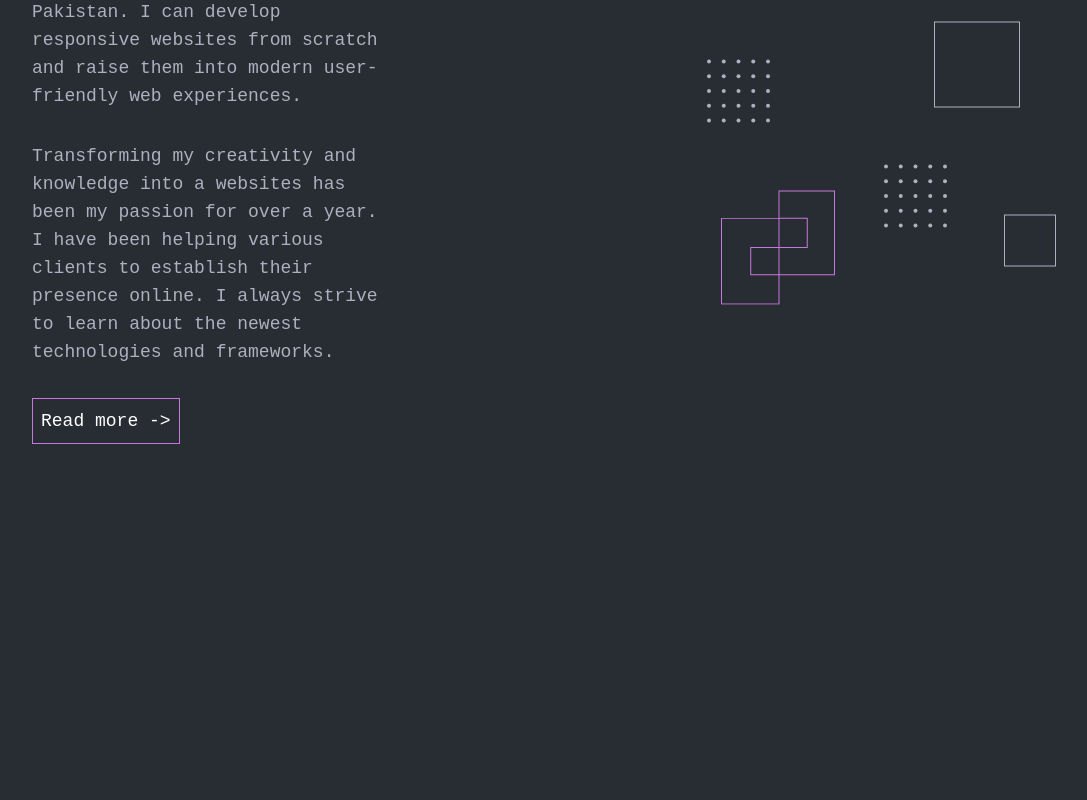
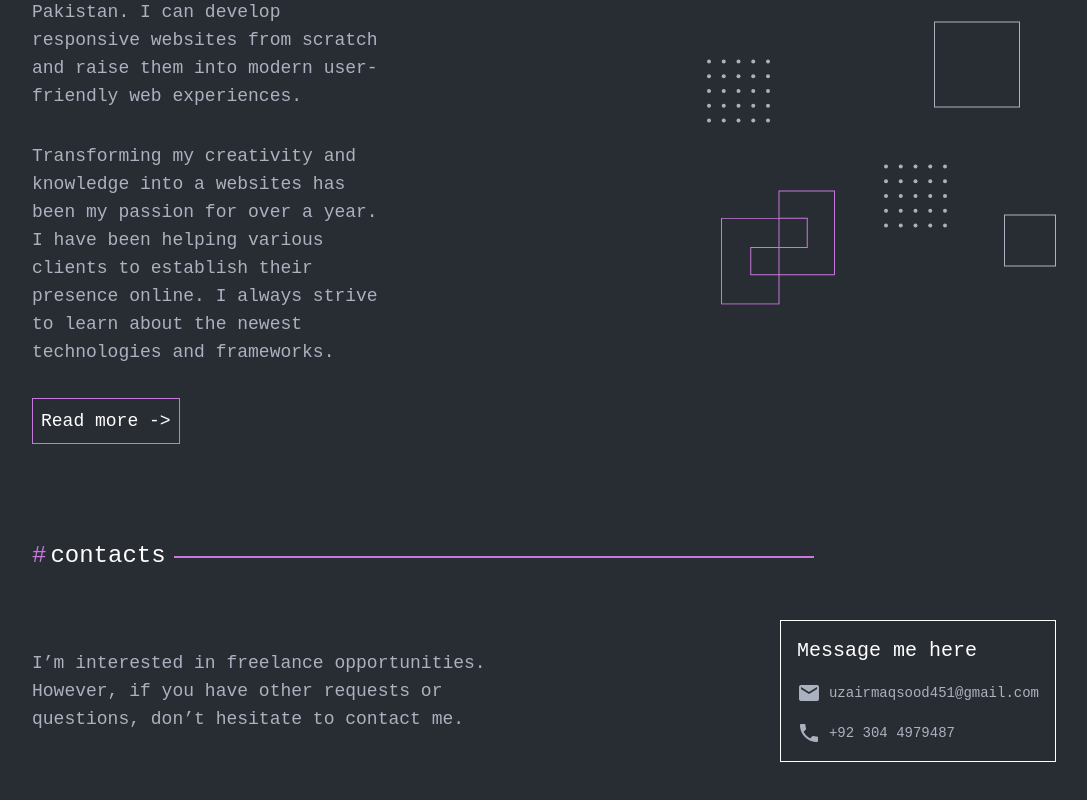
Before and after one commit to OXAYR/The-Dev-Uzair, an Angular app: page / in a window 1280 px wide. Shown: the part 2338-3138 px from the top of the page, without its empty margins (96-1183 px from the left). Before the commit the page ends 2910 px from the top, so only its background shows below. Built offline with nearby package versions, Linux system fonts and the light colour scheme.

Commit message:
contact us is formed

```diff
--- a/src/app/components/contactus/contactus.component.html
+++ b/src/app/components/contactus/contactus.component.html
@@ -1 +1,25 @@
-<p>contactus works!</p>
+<div class="flex justify-between items-center">
+  <div class="w-2/4 text-lg text-gray">
+    I’m interested in freelance opportunities. However, if you have other
+    requests or questions, don’t hesitate to contact me.
+  </div>
+
+  <div class="flex flex-col border border-gray-300 p-4">
+    <div class="text-xl font-medium">Message me here</div>
+
+    <a
+      class="flex gap-2 items-center mt-4"
+      href="mailto:uzairmaqsood451@gmail.com"
+    >
+      <span class="material-icons text-gray">email</span>
+      <span class="text-sm text-gray"
+        >uzairmaqsood451{{ "&#64;" }}gmail.com</span
+      >
+    </a>
+
+    <a class="flex gap-2 items-center mt-4" href="tel:+923044979487">
+      <span class="material-icons text-gray">phone</span>
+      <span class="text-sm text-gray">+92 304 4979487</span>
+    </a>
+  </div>
+</div>
--- a/src/app/components/home/home.component.html
+++ b/src/app/components/home/home.component.html
@@ -32,4 +32,11 @@
       <app-about-me></app-about-me>
     </div>
   </div>
+  <div>
+    <div class="mt-24 mb-12 w-2/4 text-2xl flex">
+      <span class="text-purple pr-1">#</span>contacts
+      <div class="border-t-2 border-purple px-80 mt-4 ml-2"></div>
+    </div>
+    <app-contactus></app-contactus>
+  </div>
 </div>
--- a/src/app/components/home/home.component.ts
+++ b/src/app/components/home/home.component.ts
@@ -3,6 +3,8 @@ import { HeroComponent } from '../hero/hero.component';
 import { ProjectCardComponent } from '../project-card/project-card.component';
 import { SkillsCardComponent } from '../skills-card/skills-card.component';
 import { AboutMeComponent } from '../about-me/about-me.component';
+import { ContactusComponent } from '../contactus/contactus.component';
+import { FooterComponent } from '../footer/footer.component';
 
 @Component({
   selector: 'app-home',
@@ -12,6 +14,8 @@ import { AboutMeComponent } from '../about-me/about-me.component';
     ProjectCardComponent,
     SkillsCardComponent,
     AboutMeComponent,
+    ContactusComponent,
+    FooterComponent,
   ],
   templateUrl: './home.component.html',
   styleUrl: './home.component.css',
--- a/src/index.html
+++ b/src/index.html
@@ -1,11 +1,15 @@
-<!doctype html>
+<!DOCTYPE html>
 <html lang="en">
   <head>
-  <meta charset="utf-8">
+    <meta charset="utf-8" />
     <title>UzairPortfolio</title>
-  <base href="/">
-  <meta name="viewport" content="width=device-width, initial-scale=1">
-  <link rel="icon" type="image/x-icon" href="favicon.ico">
+    <base href="/" />
+    <meta name="viewport" content="width=device-width, initial-scale=1" />
+    <link rel="icon" type="image/x-icon" href="favicon.ico" />
+    <link
+      rel="stylesheet"
+      href="https://fonts.googleapis.com/icon?family=Material+Icons"
+    />
   </head>
   <body>
     <app-root></app-root>
```
Lines whose indentation alone changed are shown as unchanged.
